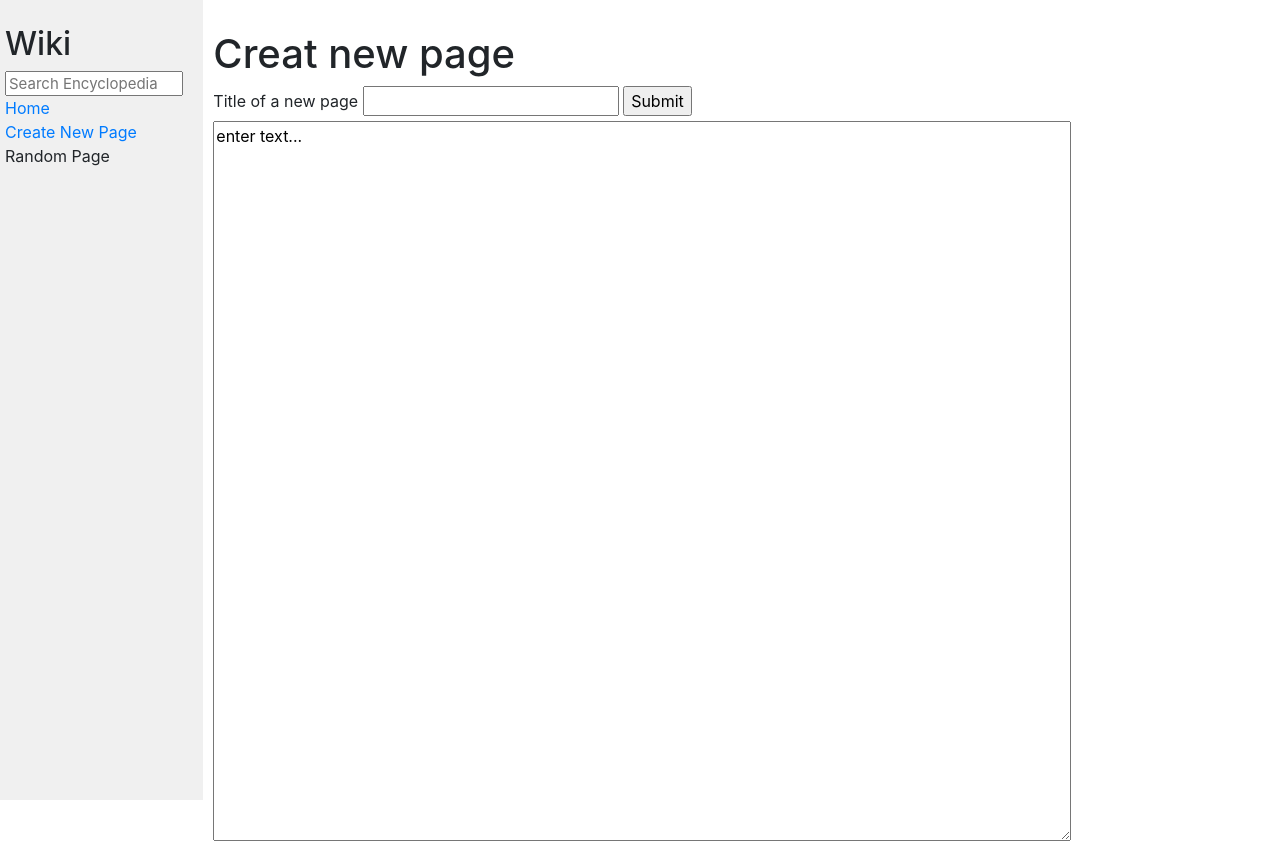
After one commit to Damageddream/wiki, a Django app: template wiki/encyclopedia/templates/encyclopedia/new_page.html in a window 1280 px wide. The commit adds this page. Run offline with Django 3.2, Linux system fonts and the light colour scheme; the template is opened without the code that fills it, so the values that code supplies are empty; parts of the project's set-up code (start-up, migrations or seed data) failed here and were passed over; some libraries are stand-ins or nearby versions.

Commit message:
added new_page templet and form

```diff
--- a/wiki/encyclopedia/templates/encyclopedia/layout.html
+++ b/wiki/encyclopedia/templates/encyclopedia/layout.html
@@ -12,14 +12,14 @@
         <div class="row">
             <div class="sidebar col-lg-2 col-md-3">
                 <h2>Wiki</h2>
-                <form action = "{% url 'query' %}" method="GET">
+                <form action = "{% url 'wiki:query' %}" method="GET">
                     <input class="search" type="text" name="q" placeholder="Search Encyclopedia">
                 </form>
                 <div>
-                    <a href="{% url 'index' %}">Home</a>
+                    <a href="{% url 'wiki:index' %}">Home</a>
                 </div>
                 <div>
-                    Create New Page
+                    <a href="{% url 'wiki:new_page' %}">Create New Page</a>
                 </div>
                 <div>
                     Random Page
--- /dev/null
+++ b/wiki/encyclopedia/templates/encyclopedia/new_page.html
@@ -0,0 +1,18 @@
+{% extends "encyclopedia/layout.html" %}
+
+{% block title %}
+    Create new Page
+{% endblock %}
+
+{% block body %}
+    <h1>Creat new page</h1>
+
+    <form action = "{% url 'wiki:index' %}" method="post" id="new_page_form">
+        {% csrf_token %}
+        <label>Title of a new page</label>
+        <input type="text" name="page_title">
+        <input type="submit">
+    </form>
+    <textarea form="new_page_form" name="page_text">enter text...</textarea>
+
+{% endblock %}
--- a/wiki/encyclopedia/urls.py
+++ b/wiki/encyclopedia/urls.py
@@ -2,8 +2,10 @@ from django.urls import path
 
 from . import views
 
+app_name = "wiki"
 urlpatterns = [
     path("", views.index, name="index"),
     path("wiki/<str:entry_name>", views.entry, name="entry"),
-    path("/", views.query, name="query")
+    path("/", views.query, name="query"),
+    path("new_page", views.new_page, name="new_page")
 ]
```
Also changed, not shown: wiki/encyclopedia/views.py (+7 -0 lines).
